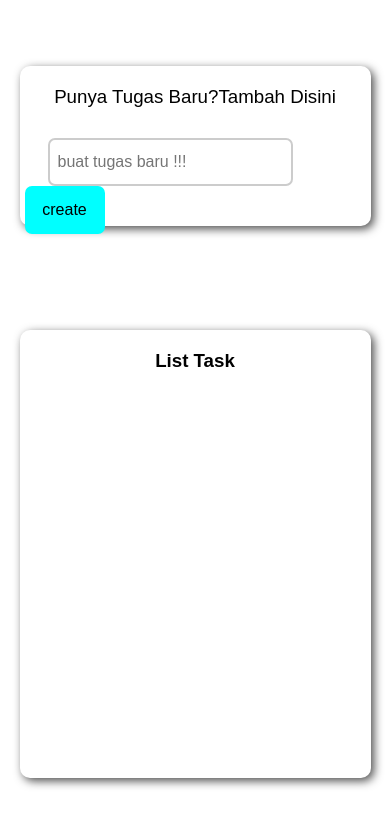
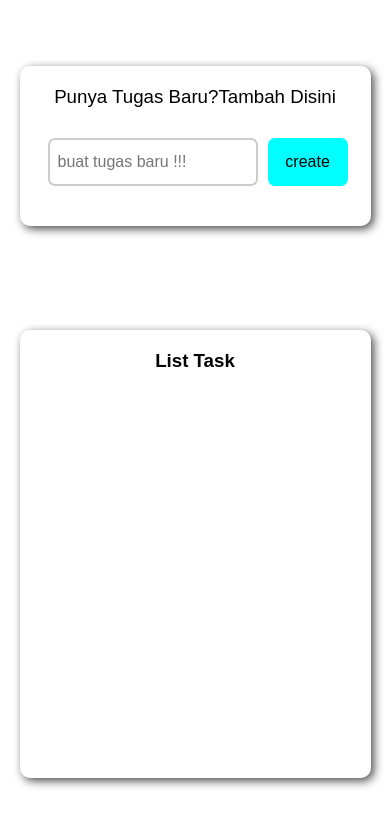
Before and after one commit to hlkgt/todo-list-sederhana, a plain HTML site: page index.html in a window 390 px wide. Drawn offline with Linux system fonts and the light colour scheme.

Commit message:
make a responsive

```diff
--- a/assets/css/style.css
+++ b/assets/css/style.css
@@ -109,6 +109,9 @@ body {
   .container .create-area {
     width: 90%;
   }
+  .container .create-area .input-colum input {
+    width: 60%;
+  }
   .container .read-area {
     width: 90%;
     height: 28rem;
```
